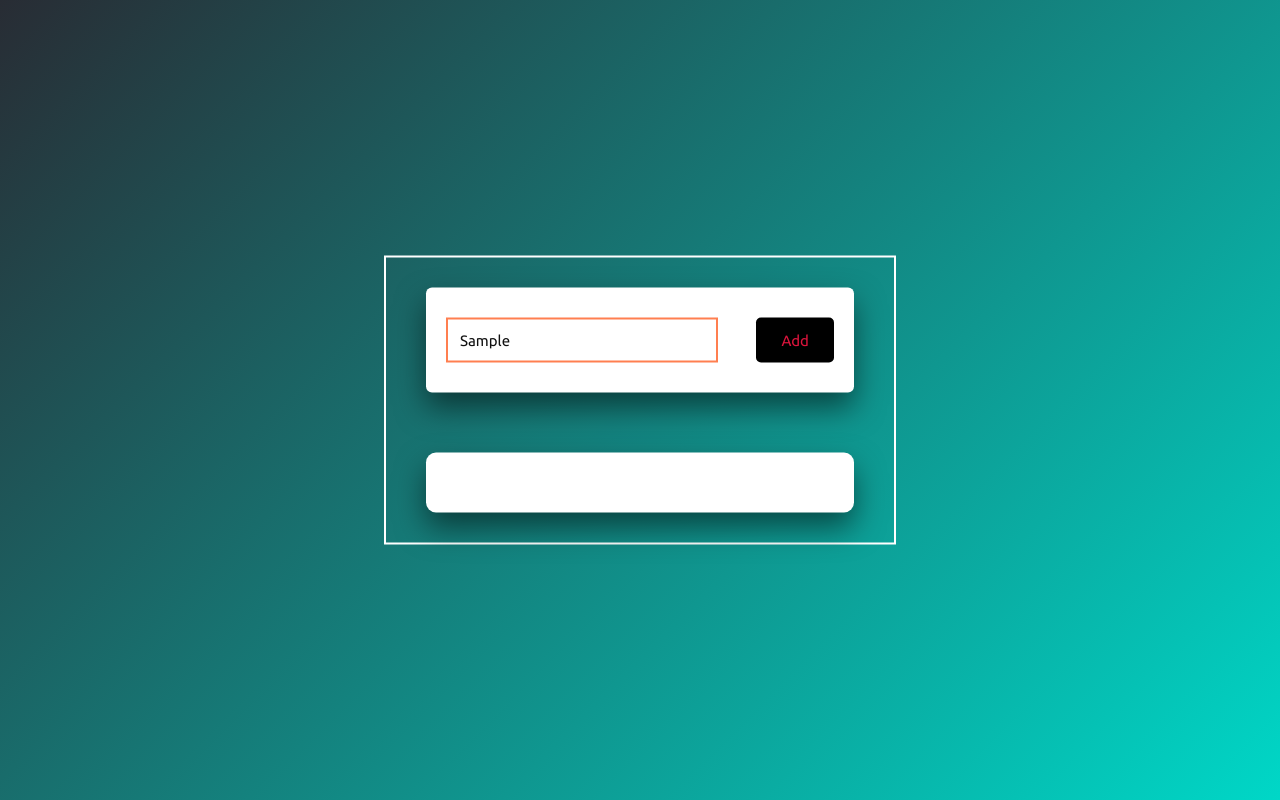
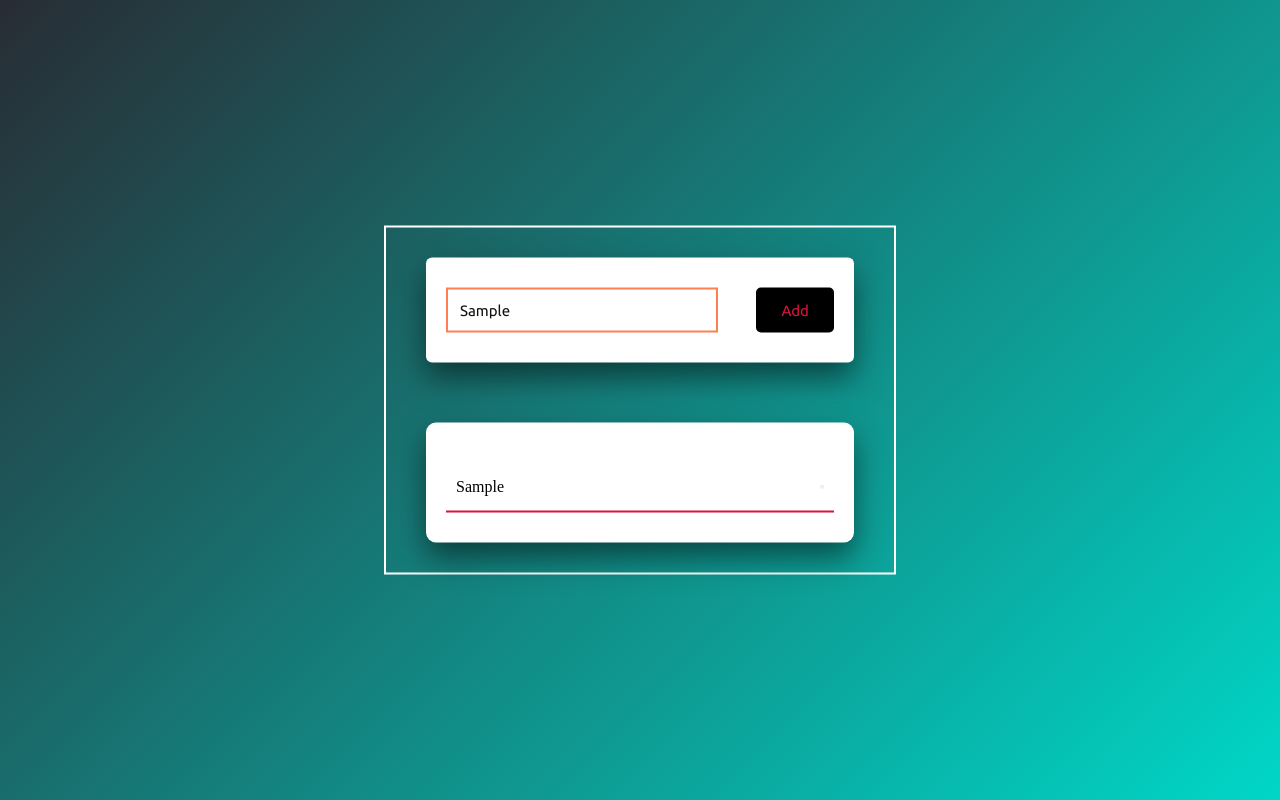
Before and after one commit to SteffB23/JavaScript-Beginner-Project-3, a plain HTML site: page index.html in a window 1280 px wide. Both pictures are taken after typing "Sample" into the empty fields and a click on the button "Add". Drawn offline with Linux system fonts and the light colour scheme.

Commit message:
Added event listeners on button and displays multiple tasks

```diff
--- a/assets/css/style.css
+++ b/assets/css/style.css
@@ -78,3 +78,15 @@ body {
     width: 100%;
     position: relative;
 }
+
+.task {
+    background-color: white ;
+    height: 50px;
+    padding: 5px 10px;
+    margin-top: 10px;
+    display: flex;
+    align-items: center;
+    justify-content: space-between;
+    border-bottom: 2px solid crimson;
+    cursor: pointer;
+}
--- /dev/null
+++ b/assets/js/script.js
@@ -0,0 +1,18 @@
+document.querySelector('#push').onclick = function() {
+    if(document.querySelector('#newtask input').value.length == 0) {
+        console.log("Please enter a value")
+    }
+    else {
+        document.querySelector('#tasks').innerHTML += `
+            <div class="task">
+                <span id="taskname">
+                    ${document.querySelector('#newtask input').value}
+                </span>
+                <button class="delete">
+                <i class="far fa-trash-alt"></i>
+                </button>
+
+            </div>
+        `;
+    }
+}
--- a/assets/js/style.js
+++ /dev/null
@@ -1,5 +0,0 @@
-document.querySelector('#push').onclick = function() {
-    if(document.querySelector('#newtask input').value.length == 0) {
-        console.log("Please enter a value")
-    }
-}
--- a/index.html
+++ b/index.html
@@ -22,6 +22,6 @@
 
 
 
-    <script src="assets/js/style.js"></script>
+    <script src="assets/js/script.js"></script>
 </body>
 </html>
```
